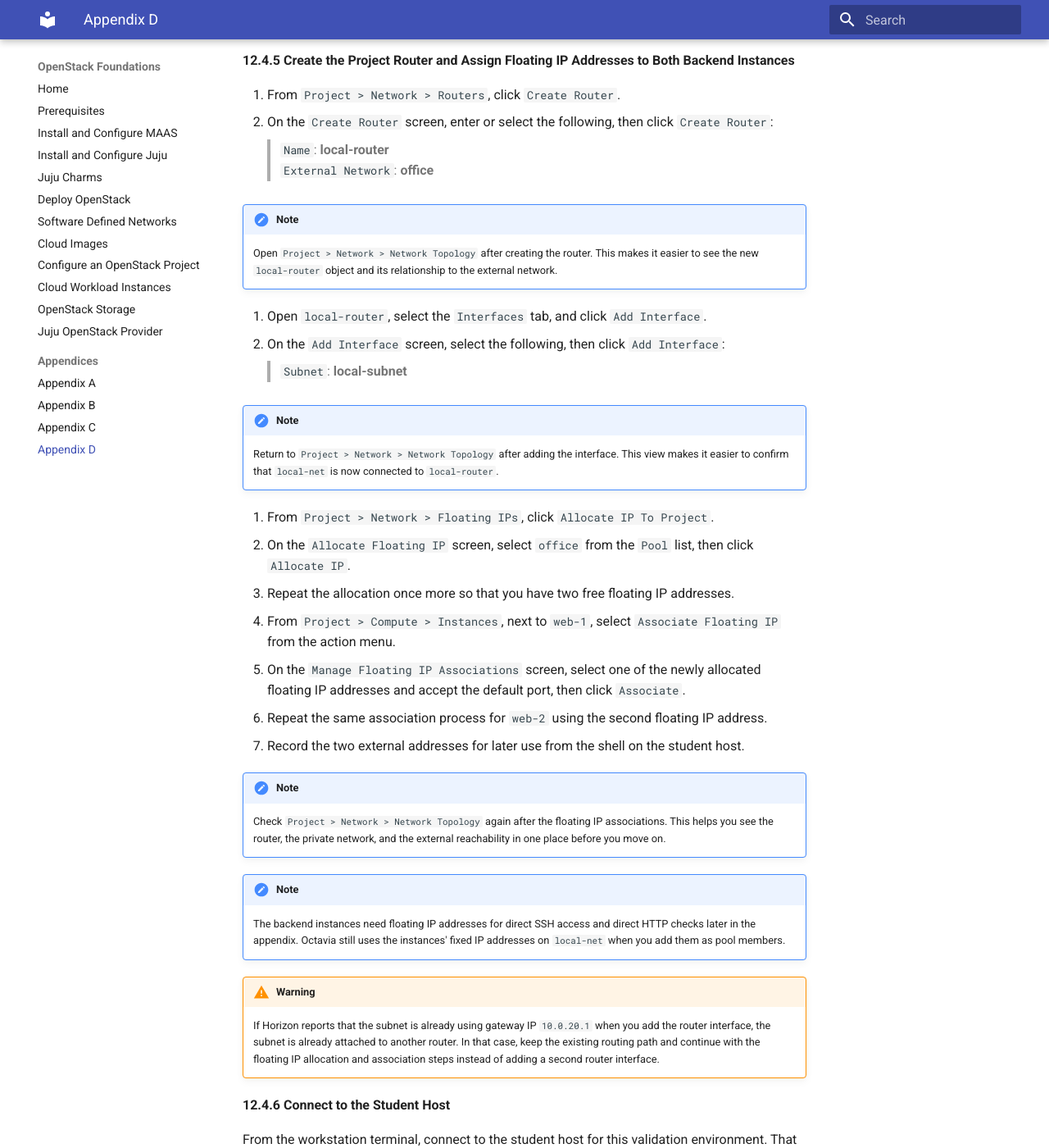
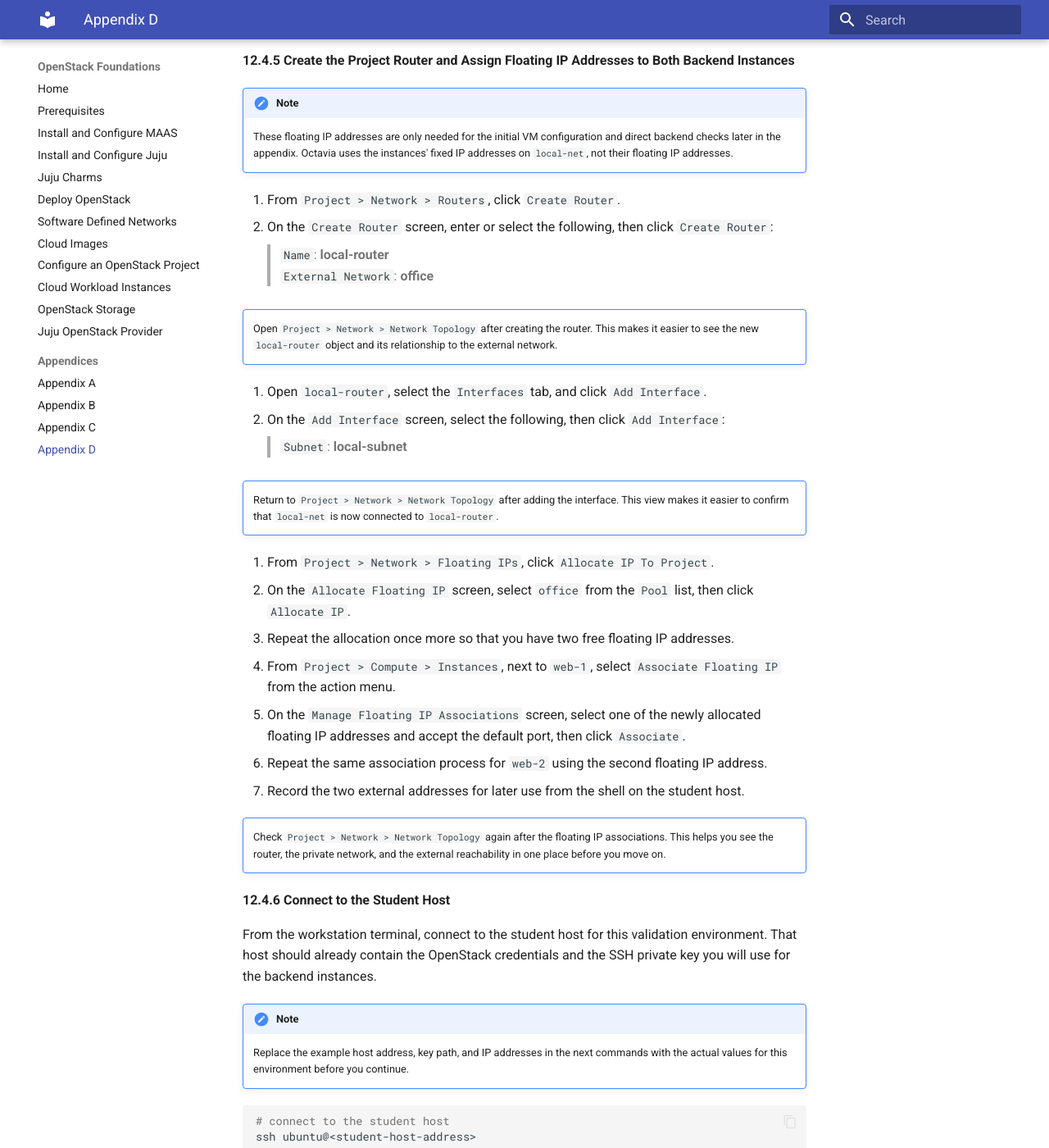
Before and after one commit to radumoisan/canonical-openstack-foundations, an MkDocs documentation site: the page built from docs/appendix_d.md, in a window 1280 px wide and 1400 px high, scrolled down 3049 px. Shown: the whole window at 82% size. Built offline with MkDocs 1.6.1 and Material for MkDocs 9.7.7, drawn with Linux system fonts in a browser that asks for light colours.

Commit message:
Clean up redundant notes and add FIP clarification in Appendix D

```diff
--- a/docs/appendix_d.md
+++ b/docs/appendix_d.md
@@ -91,19 +91,22 @@
 
 **12.4.5 Create the Project Router and Assign Floating IP Addresses to Both Backend Instances**
 
+!!! note
+    These floating IP addresses are only needed for the initial VM configuration and direct backend checks later in the appendix. Octavia uses the instances' fixed IP addresses on `local-net`, not their floating IP addresses.
+
 1. From `Project > Network > Routers`, click `Create Router`.
 2. On the `Create Router` screen, enter or select the following, then click `Create Router`:
 > `Name`: **local-router**<br/>
 > `External Network`: **office**
 
-!!! note
+!!! note ""
     Open `Project > Network > Network Topology` after creating the router. This makes it easier to see the new `local-router` object and its relationship to the external network.
 
 3. Open `local-router`, select the `Interfaces` tab, and click `Add Interface`.
 4. On the `Add Interface` screen, select the following, then click `Add Interface`:
 > `Subnet`: **local-subnet**
 
-!!! note
+!!! note ""
     Return to `Project > Network > Network Topology` after adding the interface. This view makes it easier to confirm that `local-net` is now connected to `local-router`.
 
 5. From `Project > Network > Floating IPs`, click `Allocate IP To Project`.
@@ -114,14 +117,8 @@
 10. Repeat the same association process for `web-2` using the second floating IP address.
 11. Record the two external addresses for later use from the shell on the student host.
 
-!!! note
+!!! note ""
     Check `Project > Network > Network Topology` again after the floating IP associations. This helps you see the router, the private network, and the external reachability in one place before you move on.
-
-!!! note
-    The backend instances need floating IP addresses for direct SSH access and direct HTTP checks later in the appendix. Octavia still uses the instances' fixed IP addresses on `local-net` when you add them as pool members.
-
-!!! warning
-    If Horizon reports that the subnet is already using gateway IP `10.0.20.1` when you add the router interface, the subnet is already attached to another router. In that case, keep the existing routing path and continue with the floating IP allocation and association steps instead of adding a second router interface.
 
 **12.4.6 Connect to the Student Host**
 
```
